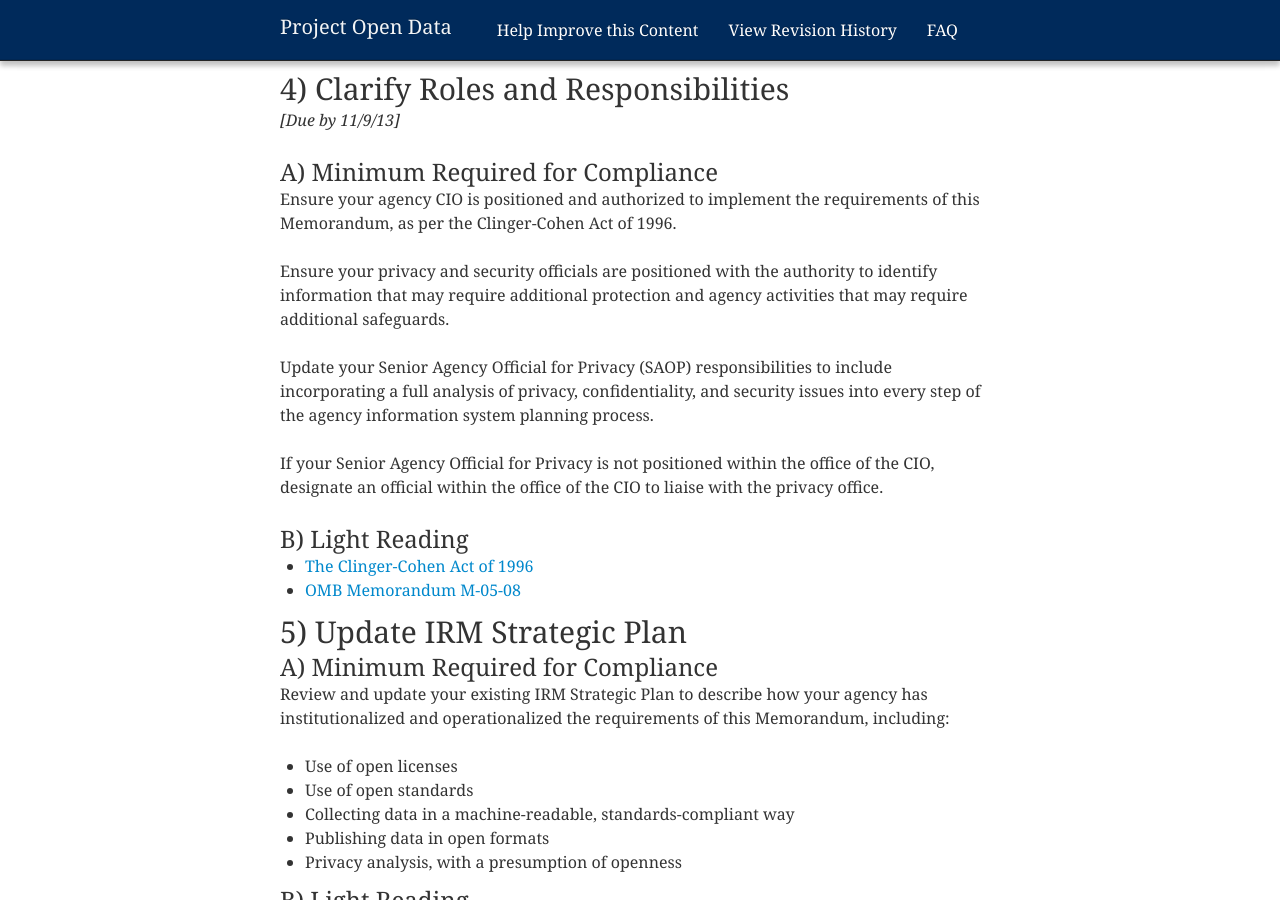
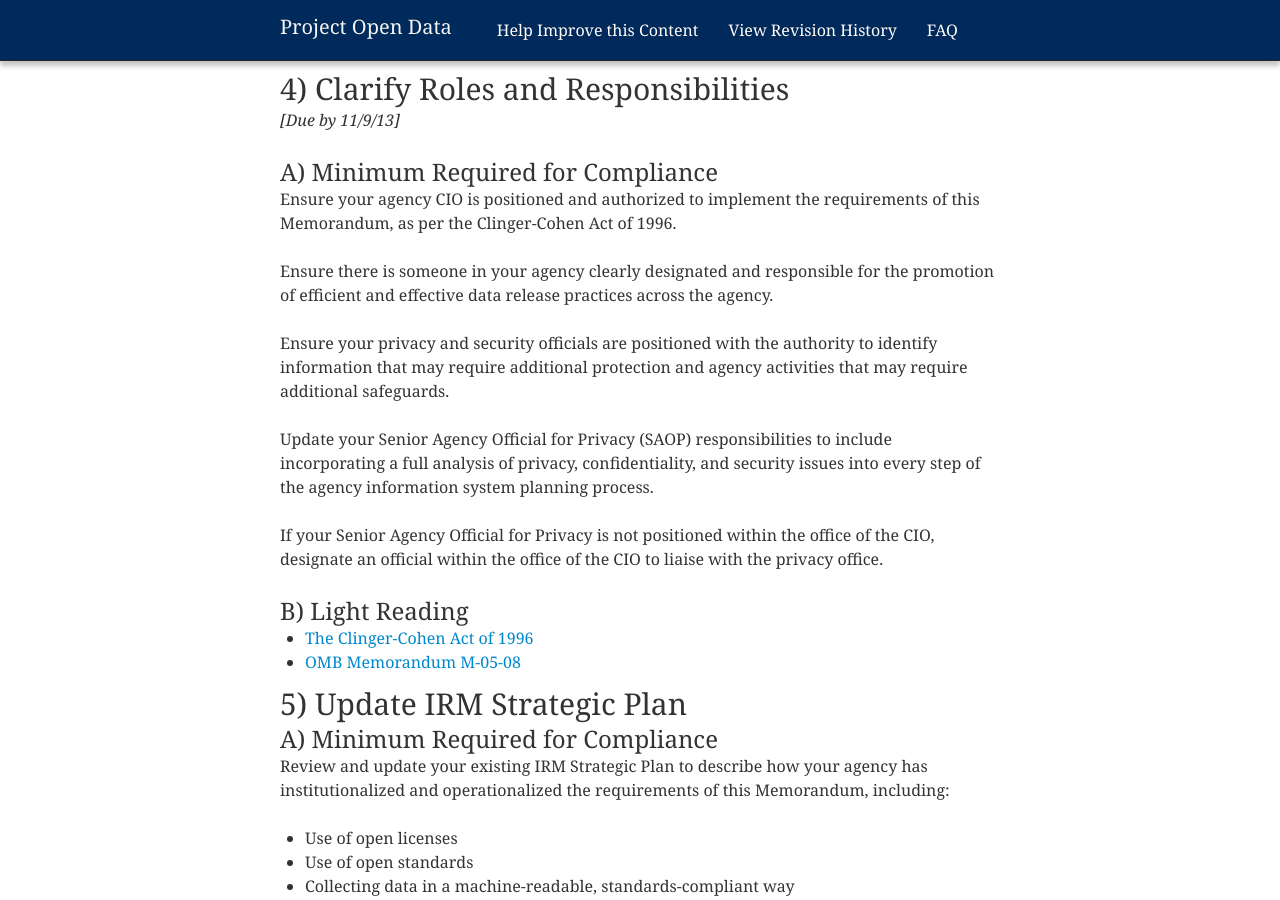
Before and after one commit to gbinal/p-o-d.github.com, a Jekyll site: the page built from implementation-guide.md, in a window 1280 px wide and 900 px high, scrolled down 2636 px. Built offline with Jekyll 4.4.1, drawn with Linux system fonts in a browser that asks for light colours; nearby versions of some CDN libraries.

Commit message:
Update implementation-guide.md
updated roles and responsibilities to reflect last min policy changes

```diff
--- a/implementation-guide.md
+++ b/implementation-guide.md
@@ -83,6 +83,8 @@ Create a process to solicit feedback from customers about existing and potential
 ### A) Minimum Required for Compliance
 
 Ensure your agency CIO is positioned and authorized to implement the requirements of this Memorandum, as per the Clinger-Cohen Act of 1996.
+
+Ensure there is someone in your agency clearly designated and responsible for the promotion of efficient and effective data release practices across the agency.
 
 Ensure your privacy and security officials are positioned with the authority to identify information that may require additional protection and agency activities that may require additional safeguards.
 
```
